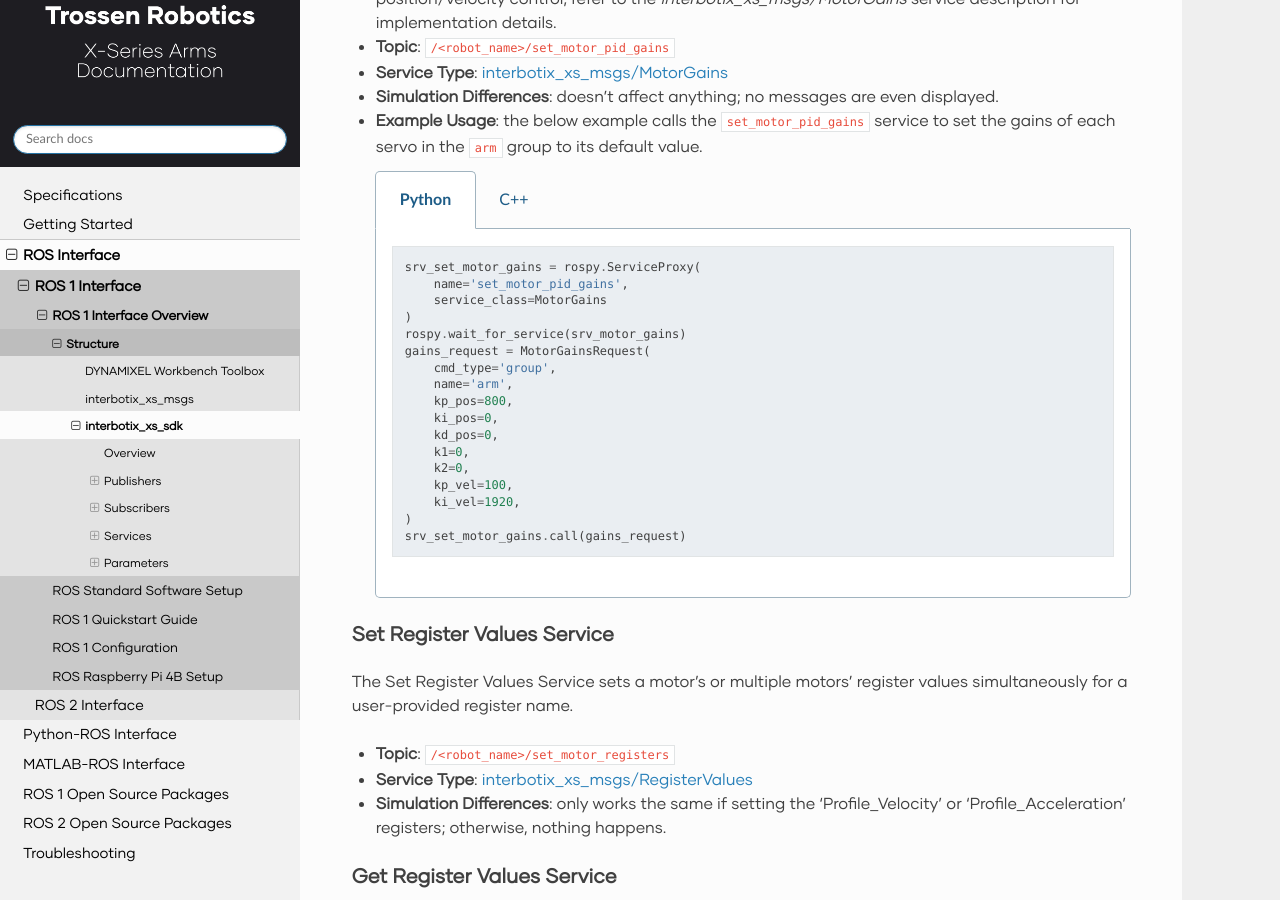
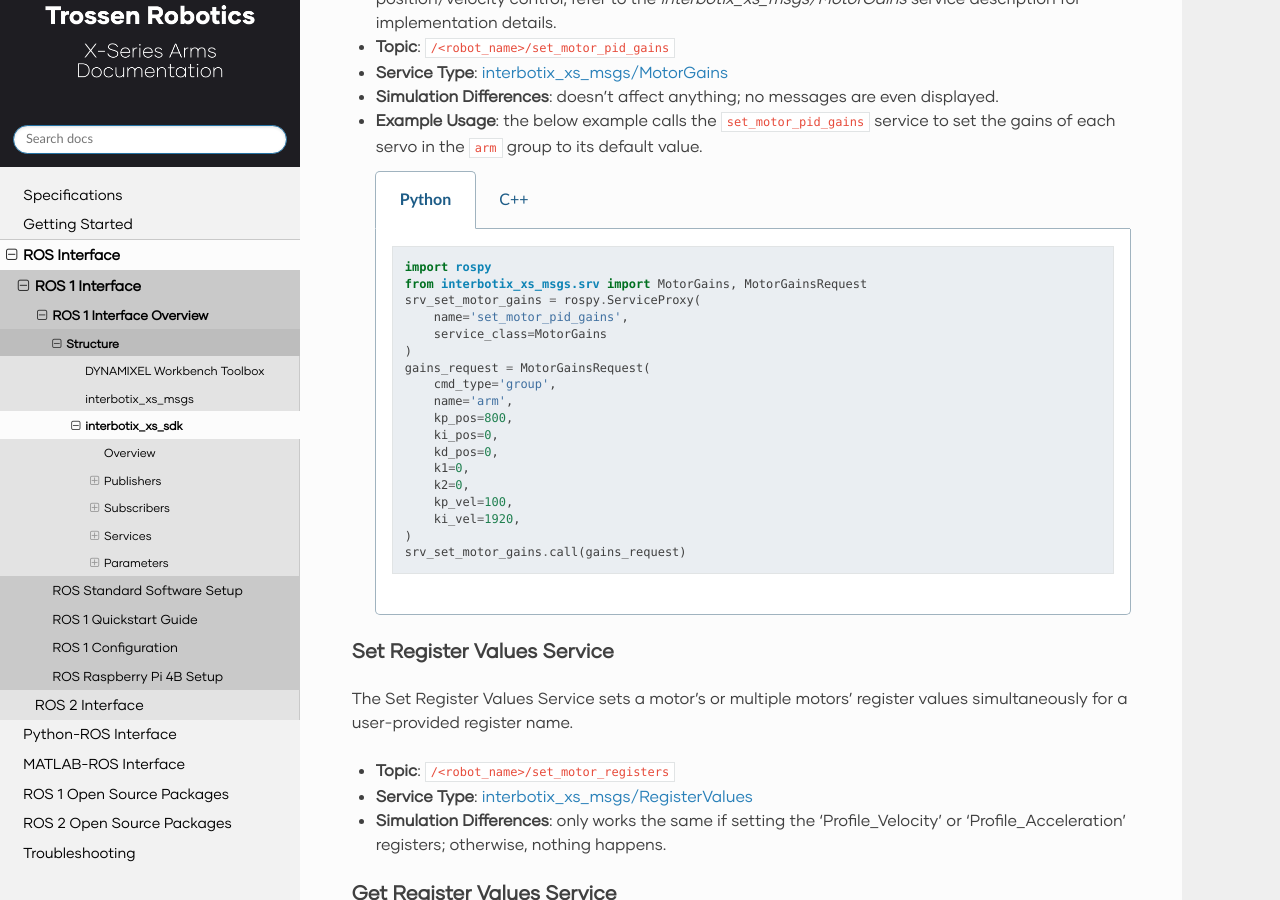
Before and after one commit to TrossenRobotics/interbotix_xsarms_docs, a Sphinx documentation site: the page built from docs/ros_interface/ros1/overview/xs_sdk.rst, in a window 1280 px wide and 900 px high, scrolled down 3185 px. Built offline with Sphinx 7.4.7 and the Read the Docs theme 2.0.0, drawn with Linux system fonts in a browser that asks for light colours; some web fonts are replaced.

Commit message:
Improve ROS 1 motor gains docs

```diff
--- a/docs/ros_interface/ros1/overview/xs_sdk.rst
+++ b/docs/ros_interface/ros1/overview/xs_sdk.rst
@@ -162,11 +162,12 @@ Set Motor Gains Service
 
             .. code-block:: python
 
+                import rospy
+                from interbotix_xs_msgs.srv import MotorGains, MotorGainsRequest
                 srv_set_motor_gains = rospy.ServiceProxy(
                     name='set_motor_pid_gains',
                     service_class=MotorGains
                 )
-                rospy.wait_for_service(srv_motor_gains)
                 gains_request = MotorGainsRequest(
                     cmd_type='group',
                     name='arm',
```
